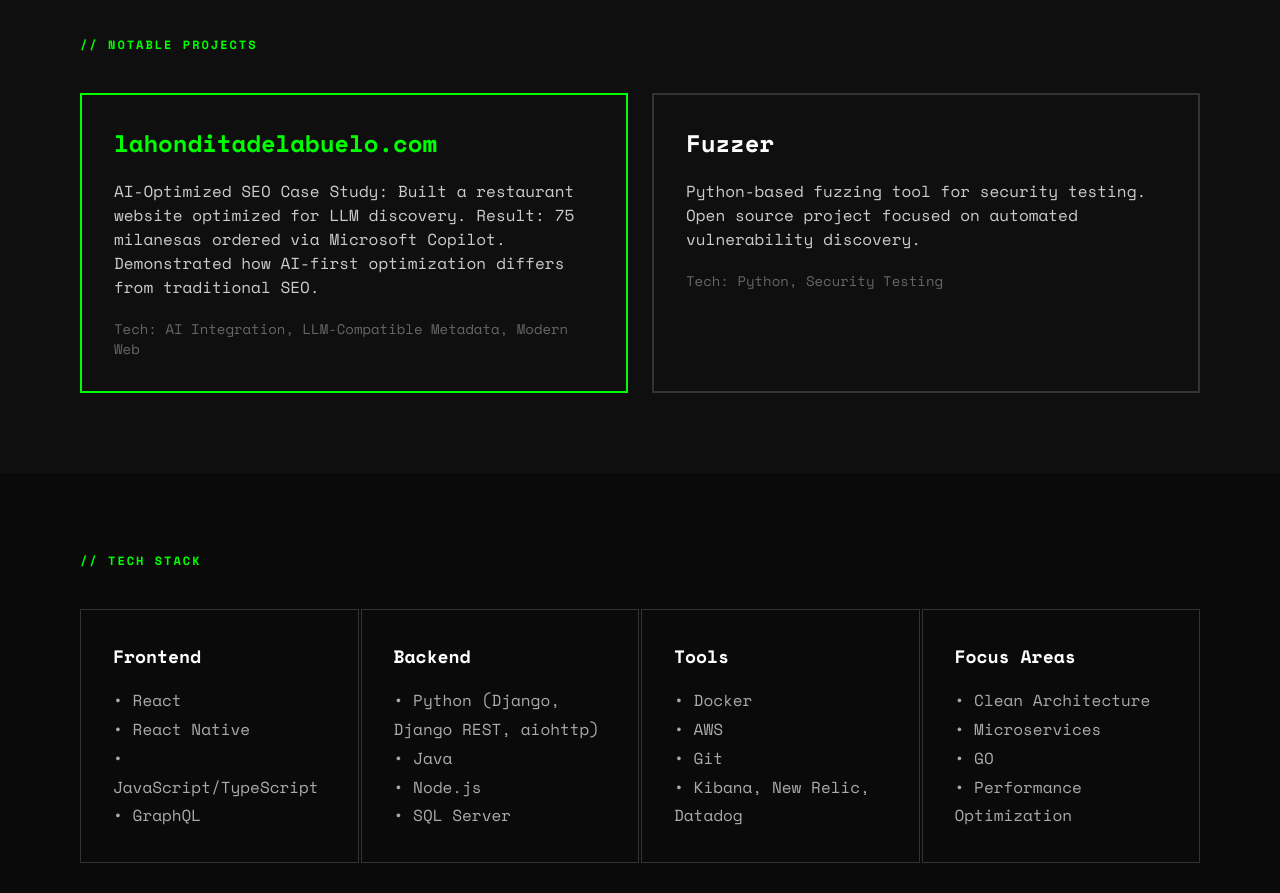
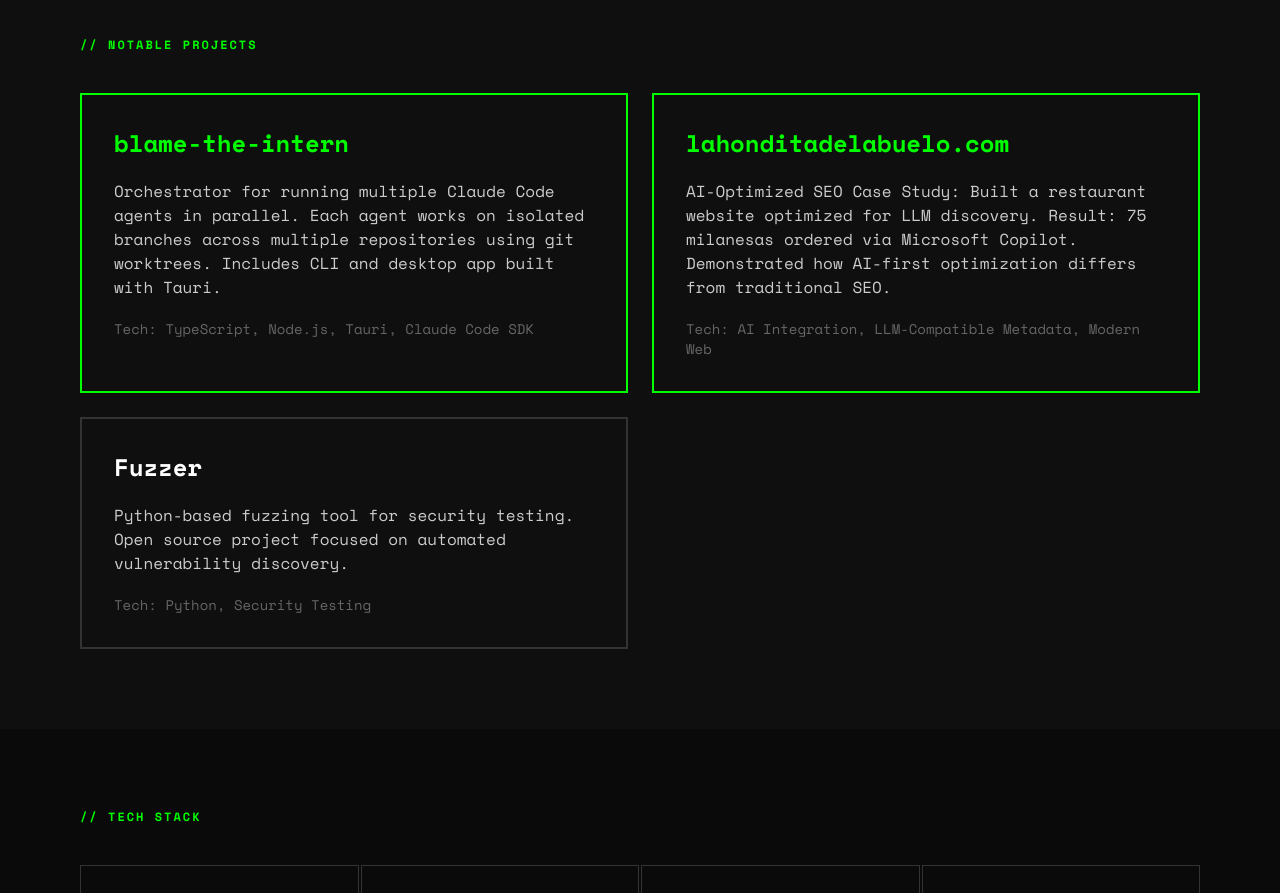
Before and after one commit to dieg0moraes/personal-porfolio, a Next.js app: page / in a window 1280 px wide. Shown: the part 2040-2933 px from the top of the page. Built offline with nearby package versions, Linux system fonts and the light colour scheme.

Commit message:
add orchestrator project

```diff
--- a/src/components/Projects.tsx
+++ b/src/components/Projects.tsx
@@ -42,6 +42,13 @@ export default function Projects() {
 
   const projects = [
     {
+      title: "blame-the-intern",
+      description:
+        "Orchestrator for running multiple Claude Code agents in parallel. Each agent works on isolated branches across multiple repositories using git worktrees. Includes CLI and desktop app built with Tauri.",
+      tech: "Tech: TypeScript, Node.js, Tauri, Claude Code SDK",
+      highlighted: true,
+    },
+    {
       title: "lahonditadelabuelo.com",
       description:
         "AI-Optimized SEO Case Study: Built a restaurant website optimized for LLM discovery. Result: 75 milanesas ordered via Microsoft Copilot. Demonstrated how AI-first optimization differs from traditional SEO.",
```
